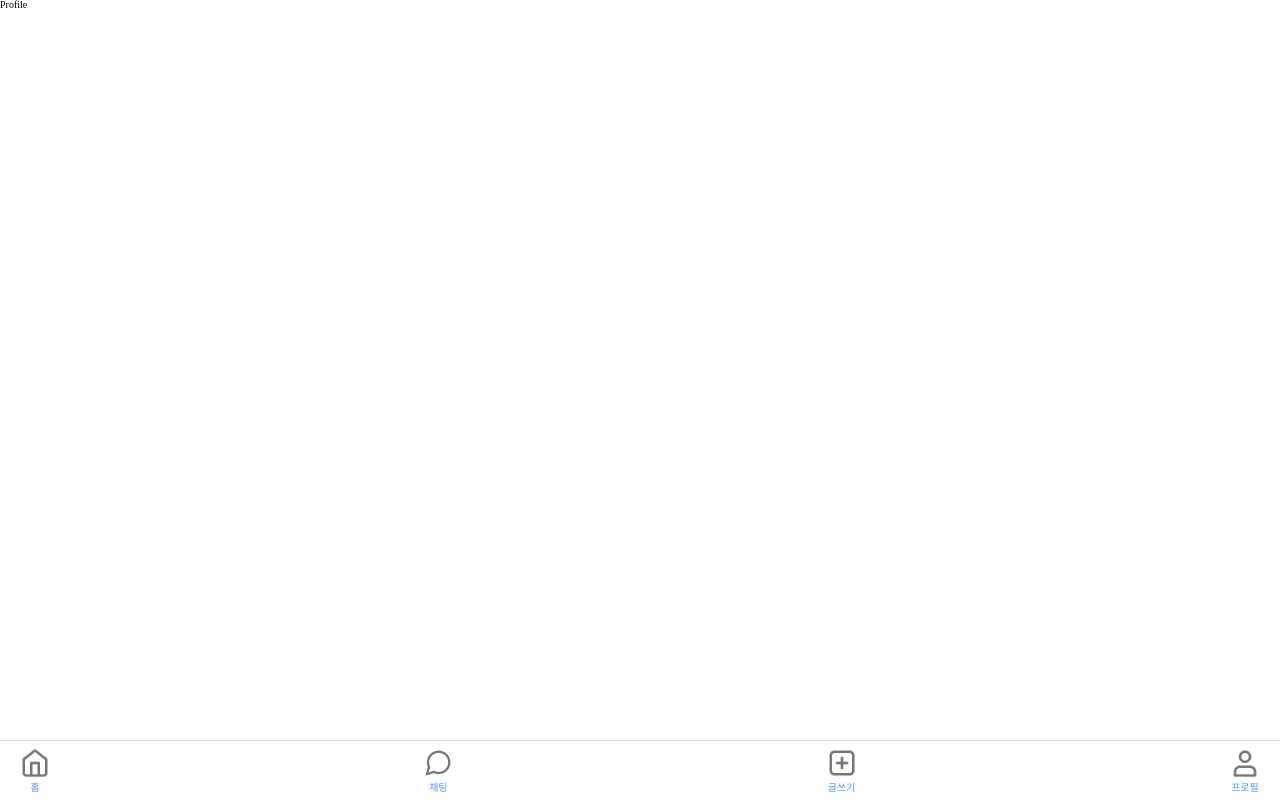
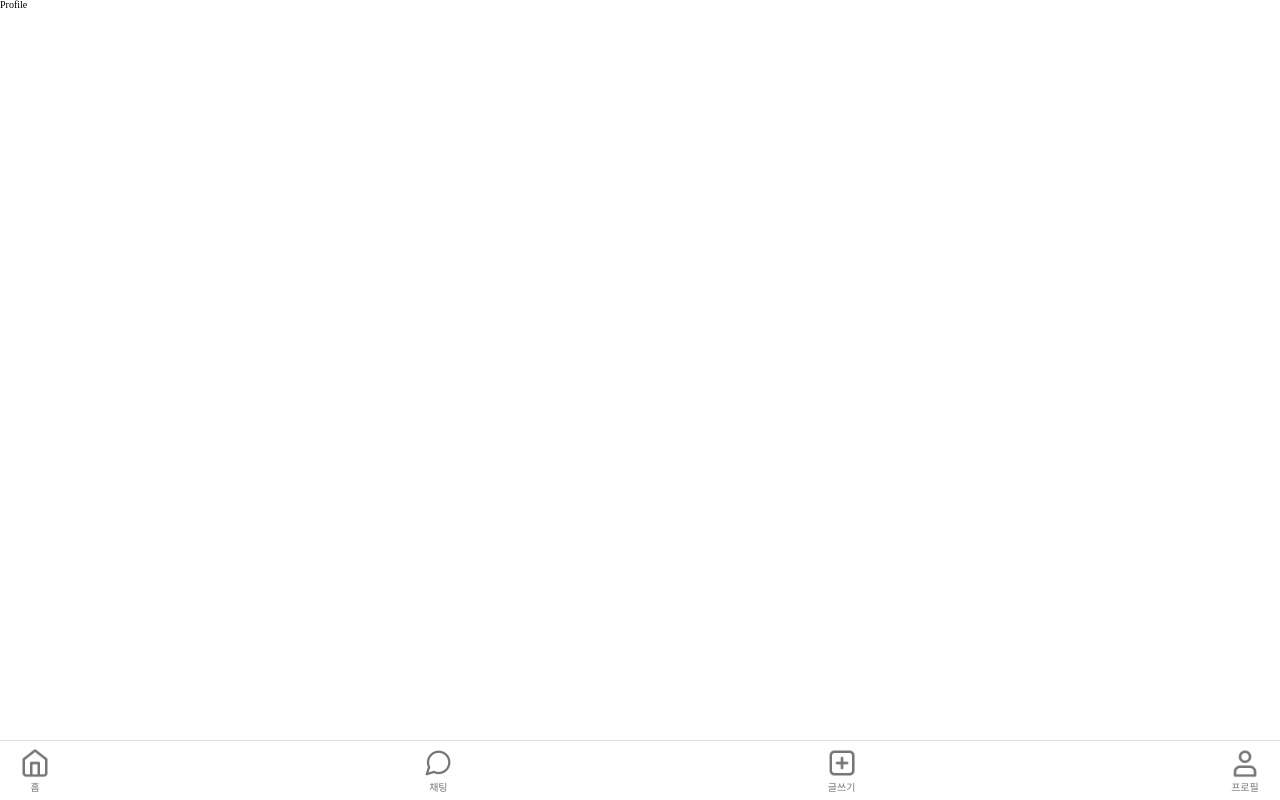
Before and after one commit to MyHookie/Frontend, a React (Create React App) app: page /profile in a window 1280 px wide. Built offline with nearby package versions, Linux system fonts and the light colour scheme; a web font is replaced by a local one.

Commit message:
Feat: 네비게이션 텍스트 컬러 구현 - 페이지 주소와 전역 상태 주소를 비교하여 조건부 렌더링

```diff
--- a/src/components/common/Navigation/NavigationLink/index.jsx
+++ b/src/components/common/Navigation/NavigationLink/index.jsx
@@ -1,6 +1,8 @@
 import React from 'react';
+import { useRecoilValue } from 'recoil';
 import styled from 'styled-components';
 import { Link } from 'react-router-dom';
+import pathState from '../../../../atoms/path';
 
 const SLink = styled(Link)`
   width: 3rem;
@@ -12,16 +14,18 @@ const SLink = styled(Link)`
 `;
 
 const SLinkText = styled.p`
-  color: ${({ theme }) => theme.color.LIGHT_BLUE};
+  color: ${({ isSame, theme }) =>
+    isSame ? theme.color.LIGHT_BLUE : theme.color.GRAY};
 `;
 
 function NavigationLink({ path, icon, linkName, onClick }) {
-  // 'path => /home'
+  const currenPath = useRecoilValue(pathState);
+  console.log(currenPath, path);
 
   return (
     <SLink to={path} onClick={onClick}>
       <img src={icon} alt={path} />
-      <SLinkText path={path}>{linkName}</SLinkText>
+      <SLinkText isSame={currenPath === path}>{linkName}</SLinkText>
     </SLink>
   );
 }
--- a/src/components/common/Navigation/index.jsx
+++ b/src/components/common/Navigation/index.jsx
@@ -29,7 +29,6 @@ const SContainer = styled.div`
 
 function Navigation() {
   const [currentPath, setCurrentPath] = useRecoilState(pathState);
-  console.log(currentPath);
 
   const handlePathChange = (path) => {
     setCurrentPath(path);
```
